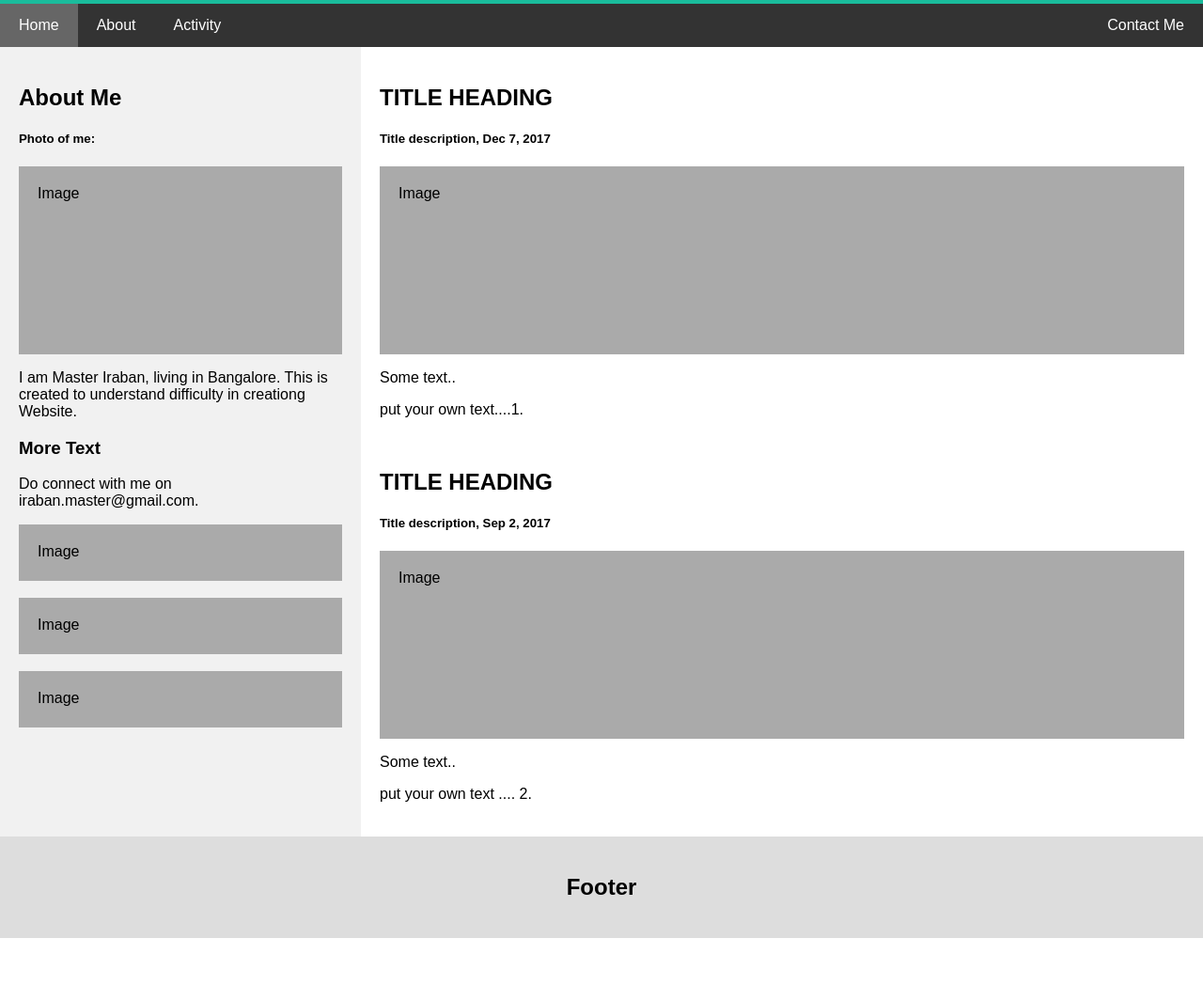
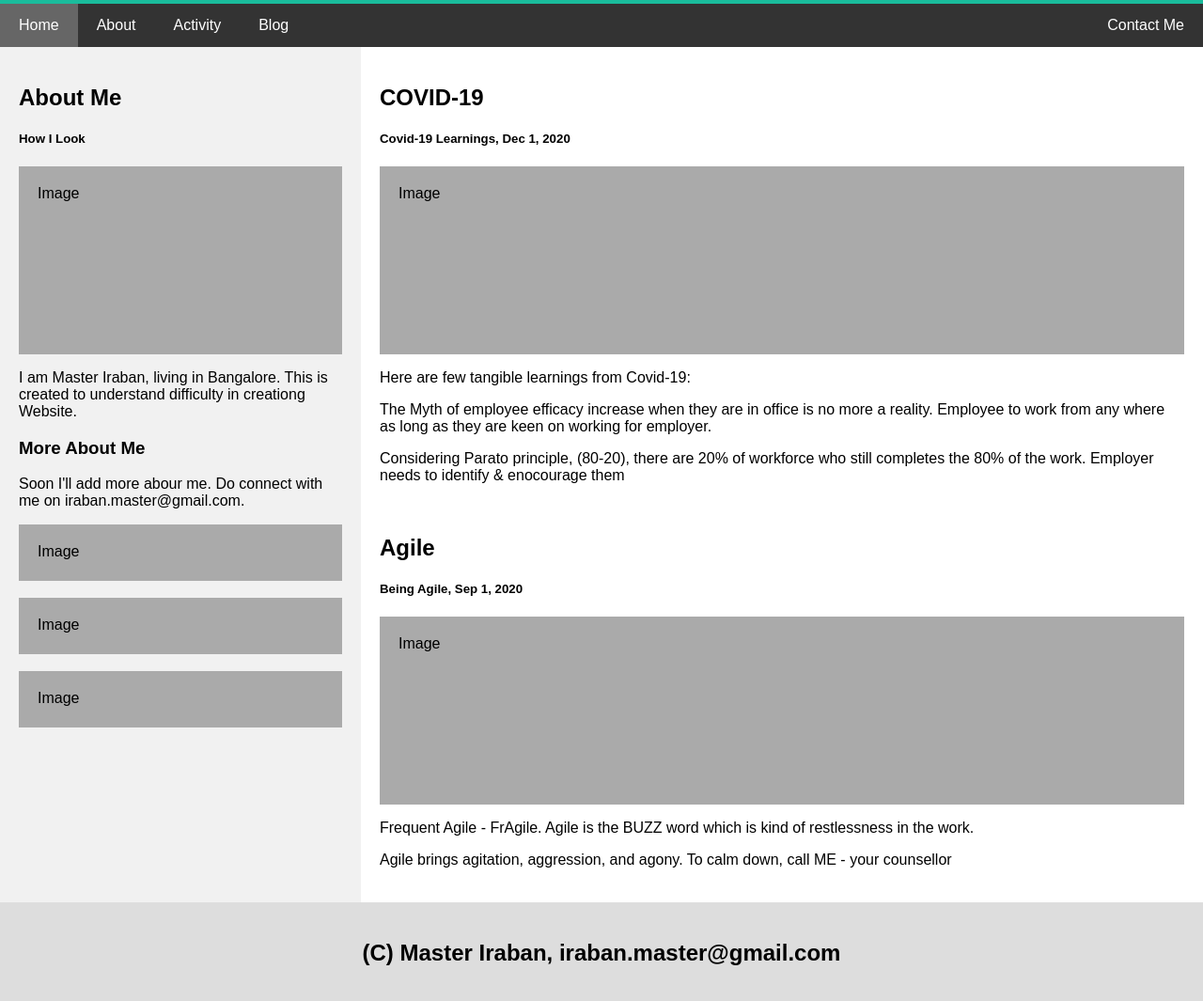
Before and after one commit to Iraban/Iraban.github.io, a plain HTML site: page index.html in a window 1280 px wide. Shown: the part 249-1314 px from the top of the page at 94% size. Before the commit the page ends 1247 px from the top, so only its background shows below. Drawn offline with Linux system fonts and the light colour scheme.

Commit message:
Update index.html

```diff
--- a/index.html
+++ b/index.html
@@ -131,38 +131,40 @@ body {
   <a href="#" class="active">Home</a>
   <a href="#">About</a>
   <a href="#">Activity</a>
+  <a href="#">Blog</a>
   <a href="#" class="right">Contact Me</a>
 </div>
 
 <div class="row">
   <div class="side">
     <h2>About Me</h2>
-    <h5>Photo of me:</h5>
+    <h5>How I Look</h5>
     <div class="fakeimg" style="height:200px;">Image</div>
     <p>I am Master Iraban, living in Bangalore. This is created to understand difficulty in creationg Website. </p>
-    <h3>More Text</h3>
-    <p>Do connect with me on iraban.master@gmail.com.</p>
+    <h3>More About Me</h3>
+    <p>Soon I'll add more abour me. Do connect with me on iraban.master@gmail.com.</p>
     <div class="fakeimg" style="height:60px;">Image</div><br>
     <div class="fakeimg" style="height:60px;">Image</div><br>
     <div class="fakeimg" style="height:60px;">Image</div>
   </div>
   <div class="main">
-    <h2>TITLE HEADING</h2>
-    <h5>Title description, Dec 7, 2017</h5>
+    <h2>COVID-19</h2>
+    <h5>Covid-19 Learnings, Dec 1, 2020</h5>
     <div class="fakeimg" style="height:200px;">Image</div>
-    <p>Some text..</p>
-    <p>put your own text....1.</p>
+    <p>Here are few tangible learnings from Covid-19:</p>
+    <p>The Myth of employee efficacy increase when they are in office is no more a reality. Employee to work from any where as long as they are keen on working for employer.</p>
+	<p>Considering Parato principle, (80-20), there are 20% of workforce who still completes the 80% of the work. Employer needs to identify & enocourage them </p>
     <br>
-    <h2>TITLE HEADING</h2>
-    <h5>Title description, Sep 2, 2017</h5>
+    <h2>Agile</h2>
+    <h5>Being Agile, Sep 1, 2020</h5>
     <div class="fakeimg" style="height:200px;">Image</div>
-    <p>Some text..</p>
-    <p>put your own text .... 2.</p>
+    <p>Frequent Agile - FrAgile. Agile is the BUZZ word which is kind of restlessness in the work.</p>
+    <p>Agile brings agitation, aggression, and agony. To calm down, call ME - your counsellor</p>
   </div>
 </div>
 
 <div class="footer">
-  <h2>Footer</h2>
+  <h2>(C) Master Iraban, iraban.master@gmail.com</h2>
 </div>
 
 </body>
```
